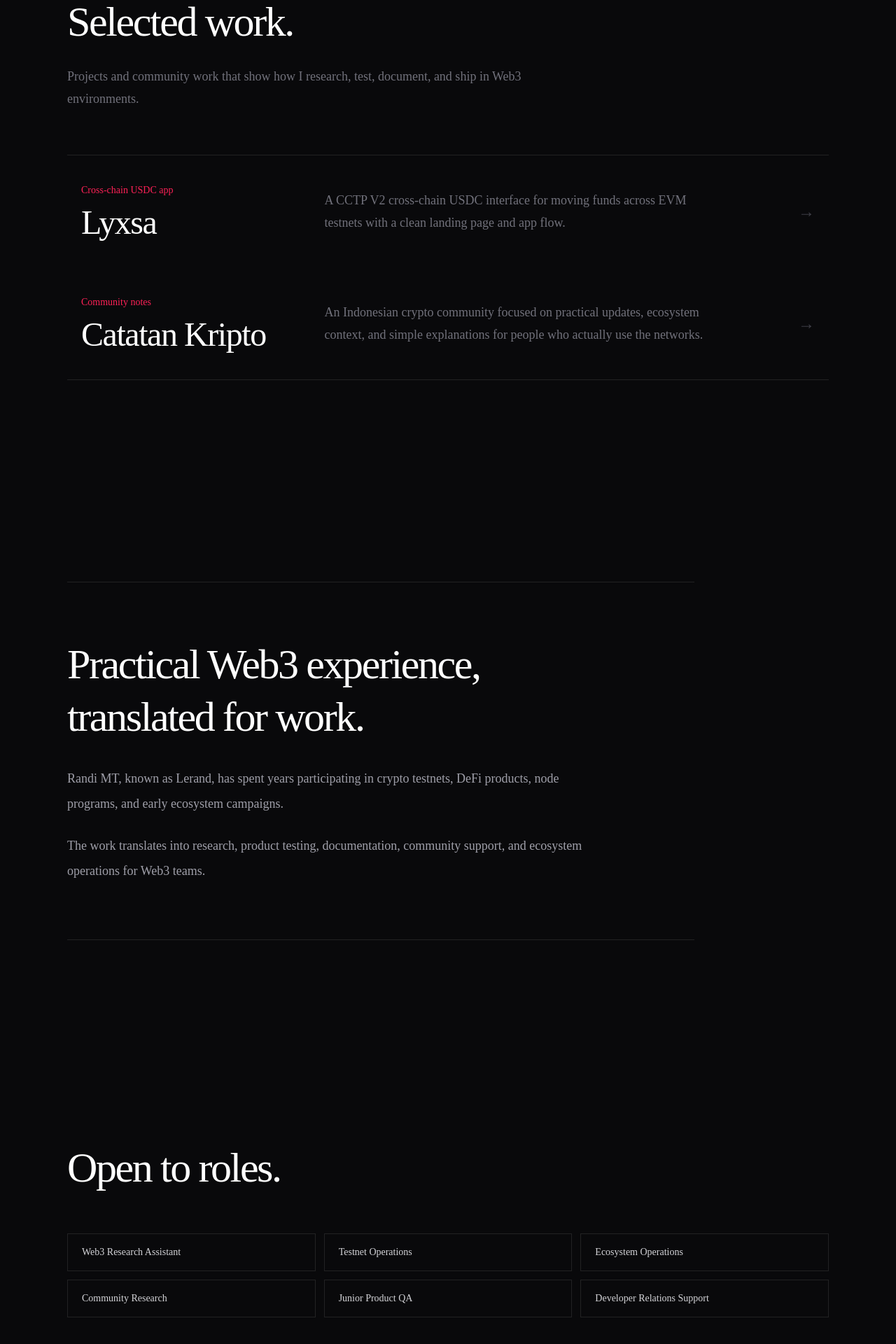
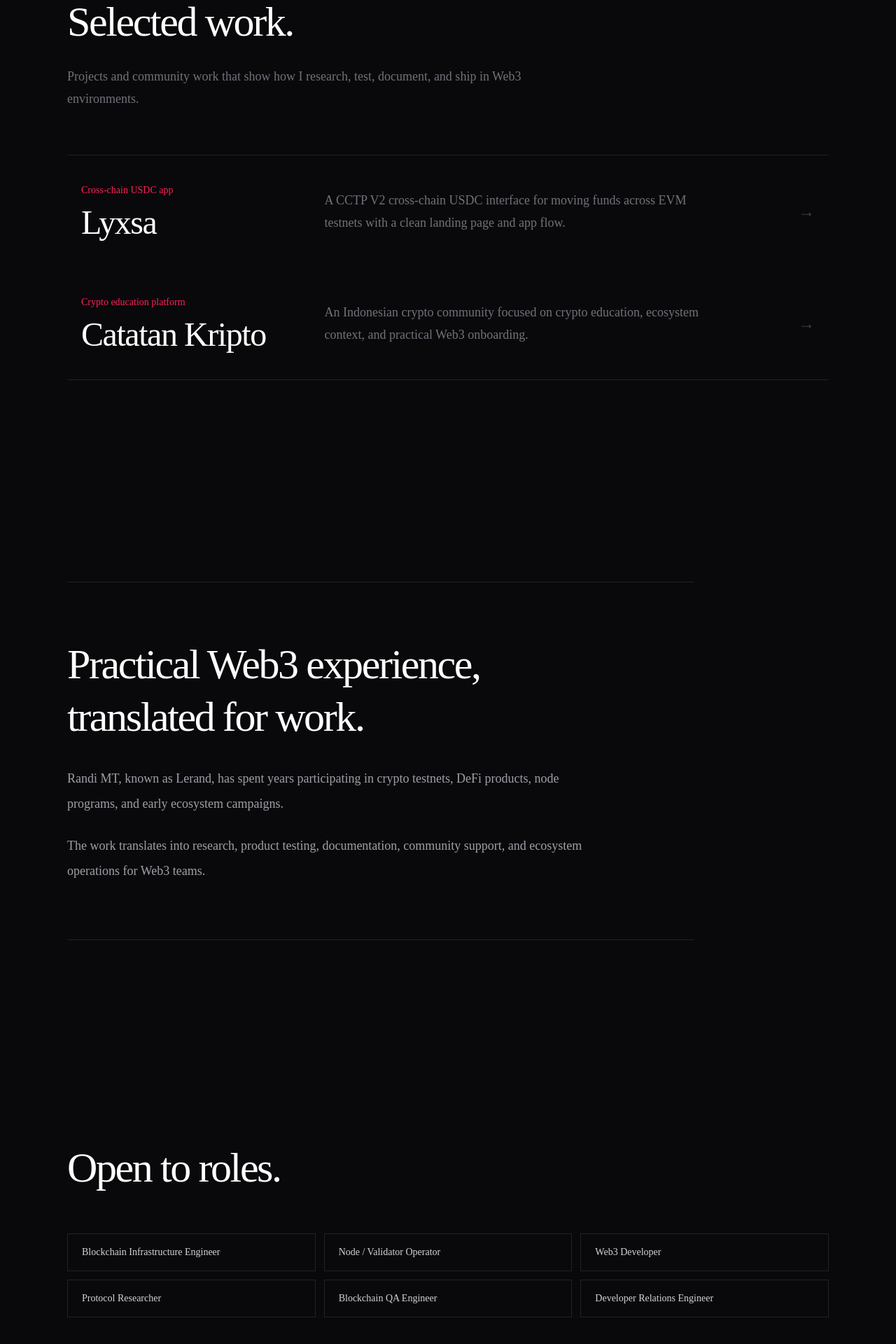
Before and after one commit to Randimt/lerand-portfolio, a Next.js app: page / in a window 1280 px wide. Shown: the part 854-2774 px from the top of the page at 70% size. Built offline with nearby package versions, Linux system fonts and the light colour scheme.

Commit message:
Strengthen infrastructure positioning

```diff
--- a/src/app/page.tsx
+++ b/src/app/page.tsx
@@ -12,66 +12,66 @@ const selectedWork = [
   },
   {
     title: "Catatan Kripto",
-    type: "Community notes",
+    type: "Crypto education platform",
     href: "https://t.me/CatatanKripto",
     description:
-      "An Indonesian crypto community focused on practical updates, ecosystem context, and simple explanations for people who actually use the networks.",
+      "An Indonesian crypto community focused on crypto education, ecosystem context, and practical Web3 onboarding.",
   },
 ];
 
 const ecosystems = [
   {
     name: "BEVM / GEB",
-    role: "Bitcoin L2 ecosystem exploration, network research, and operational tracking.",
+    role: "Configured, researched, and monitored Bitcoin L2 infrastructure workflows across the BEVM / GEB ecosystem.",
   },
   {
     name: "Dill Network",
-    role: "Node participation, network setup notes, and early infrastructure tracking.",
+    role: "Deployed, configured, and maintained node infrastructure for Dill Network testnet environments.",
   },
   {
     name: "Drosera Network",
-    role: "Early network participation, protocol research, and testnet task tracking.",
+    role: "Researched protocol architecture, executed testnet workflows, and maintained operational records for Drosera Network.",
   },
   {
     name: "Cysic",
-    role: "Node participation, setup tracking, and early prover network research.",
+    role: "Deployed and configured Cysic node infrastructure while researching early prover network requirements.",
   },
 ];
 
 const areas = [
   {
-    title: "Research and analysis",
+    title: "Protocol research",
     description:
-      "Tracking ecosystems, narratives, protocol mechanics, campaign requirements, and early opportunities.",
+      "Researching protocol mechanics, infrastructure requirements, ecosystem design, and technical documentation.",
   },
   {
-    title: "Product and testnet QA",
+    title: "Blockchain QA",
     description:
-      "Running through user flows, testnet tasks, DeFi actions, wallet paths, feedback loops, and bug-prone steps.",
+      "Testing wallet flows, DeFi actions, bridge paths, smart contract interactions, and user-facing protocol workflows.",
   },
   {
-    title: "Node and validator program participation",
+    title: "Node and validator operations",
     description:
-      "Following setup flows, network requirements, validator-related programs, and operational lessons from testnet infrastructure.",
+      "Deploying, configuring, and maintaining node environments while documenting infrastructure requirements and validator operations.",
   },
   {
-    title: "Community and documentation",
+    title: "Technical documentation",
     description:
-      "Turning messy ecosystem updates into clear notes, guides, and context for users and community teams.",
+      "Writing clear technical notes, setup references, ecosystem summaries, and user-facing protocol documentation.",
   },
 ];
 
 const skills = [
-  "Web3 research",
-  "Testnet operations",
-  "Product QA",
-  "DeFi testing",
-  "Node setup notes",
-  "Validator program research",
-  "Documentation",
-  "Community research",
-  "GitHub workflow",
-  "Basic frontend",
+  "Protocol Research",
+  "Node Infrastructure",
+  "Blockchain QA",
+  "DeFi Protocol Testing",
+  "Validator Operations",
+  "Smart Contract Development",
+  "Technical Documentation",
+  "Infrastructure Monitoring",
+  "GitHub Workflow",
+  "Frontend Development",
 ];
 
 const fadeUp = {
@@ -123,7 +123,7 @@ export default function Home() {
             transition={{ duration: 0.8, ease }}
             className="mb-8 text-sm font-medium text-rose-500"
           >
-            Available for Web3 research, testnet operations, and ecosystem support.
+            Available for blockchain infrastructure, node operations, and protocol research.
           </motion.p>
           <motion.h1
             variants={fadeUp}
@@ -137,7 +137,7 @@ export default function Home() {
             transition={{ duration: 0.85, ease }}
             className="mt-8 max-w-2xl text-lg leading-8 text-zinc-400 md:text-xl"
           >
-            Web3 research, product testing, community notes, and early network participation. Built from years of hands-on crypto work.
+            Web3 infrastructure engineer focused on node deployment, validator operations, and protocol-level research across Bitcoin L2, DA layers, and ZK networks.
           </motion.p>
         </motion.div>
       </section>
@@ -207,12 +207,12 @@ export default function Home() {
         <Reveal delay={0.08}>
           <div className="mt-14 grid gap-3 sm:grid-cols-2 lg:grid-cols-3">
             {[
-              "Web3 Research Assistant",
-              "Testnet Operations",
-              "Ecosystem Operations",
-              "Community Research",
-              "Junior Product QA",
-              "Developer Relations Support",
+              "Blockchain Infrastructure Engineer",
+              "Node / Validator Operator",
+              "Web3 Developer",
+              "Protocol Researcher",
+              "Blockchain QA Engineer",
+              "Developer Relations Engineer",
             ].map((role) => (
               <div key={role} className="border border-white/10 px-5 py-4 text-sm text-zinc-300">
                 {role}
@@ -225,7 +225,7 @@ export default function Home() {
       <section className="relative mx-auto max-w-6xl px-5 py-28 sm:px-8 md:py-36">
         <Reveal>
           <h2 className="max-w-4xl text-balance text-4xl font-medium leading-tight tracking-[-0.04em] text-white md:text-6xl">
-            Relevant network experience.
+            Infrastructure experience.
           </h2>
         </Reveal>
 
@@ -248,7 +248,7 @@ export default function Home() {
       <section id="skills" className="relative mx-auto max-w-6xl px-5 py-28 sm:px-8 md:py-36">
         <Reveal>
           <h2 className="max-w-4xl text-balance text-4xl font-medium leading-tight tracking-[-0.04em] text-white md:text-6xl">
-            Skills for Web3 roles.
+            Technical skills.
           </h2>
         </Reveal>
 
@@ -286,10 +286,10 @@ export default function Home() {
         <Reveal>
           <div className="border-y border-white/10 py-16 md:py-24">
             <h2 className="max-w-4xl text-balance text-4xl font-medium leading-tight tracking-[-0.04em] text-white md:text-6xl">
-              Open to Web3 work, research roles, and ecosystem support.
+              Open to blockchain infrastructure, node operations, and Web3 development roles.
             </h2>
             <p className="mt-8 max-w-2xl text-lg leading-8 text-zinc-500">
-              Best fit: Web3 research assistant, testnet operations, ecosystem operations, community research, or junior product QA for crypto teams.
+              Best fit: blockchain infrastructure engineering, node and validator operations, protocol research, blockchain QA, and Web3 development.
             </p>
             <div className="mt-10 flex flex-col gap-4 sm:flex-row">
               <a
```
